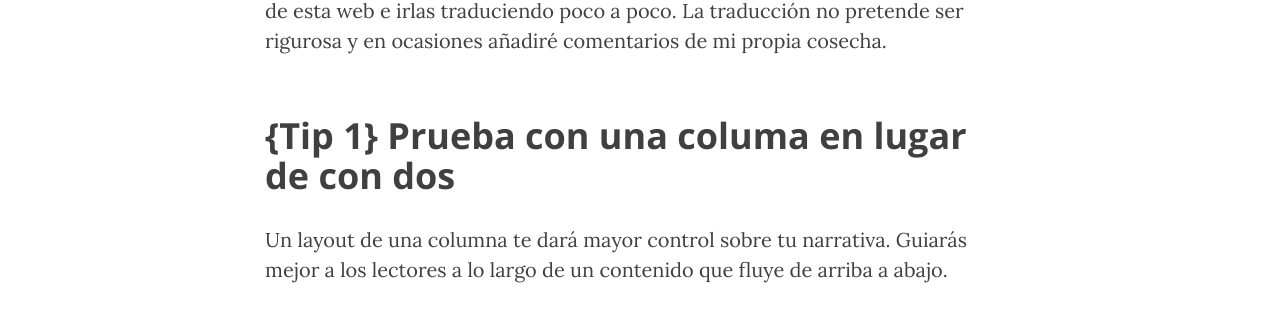
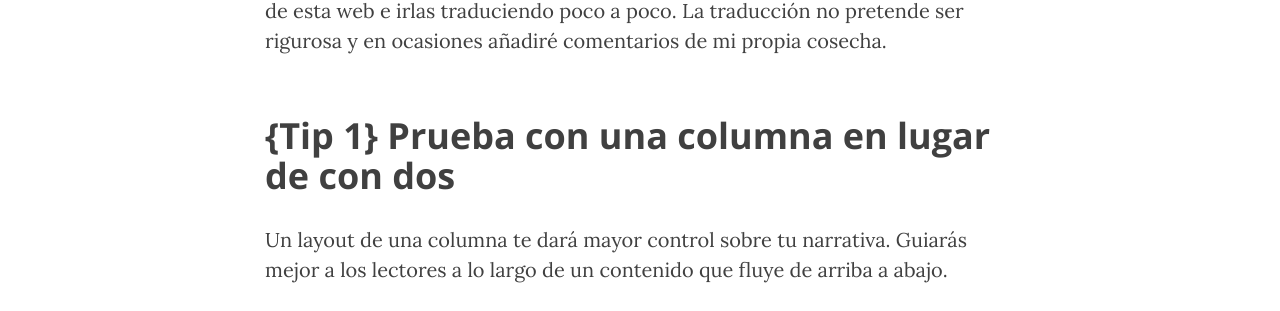
Before and after one commit to aunitz/beta, a Jekyll site: the page built from _posts/2017-03-06-tip-1-usabilidad-una-columna.markdown, in a window 1280 px wide. Shown: the part 770-1081 px from the top of the page. Built offline with Jekyll 4.4.1, drawn with Linux system fonts in a browser that asks for light colours; nearby versions of some CDN libraries.

Commit message:
Corrección de errata.

```diff
--- a/_posts/2017-03-06-tip-1-usabilidad-una-columna.markdown
+++ b/_posts/2017-03-06-tip-1-usabilidad-una-columna.markdown
@@ -11,7 +11,7 @@ header-img: "img/post-bg-04.jpg"
 
 <p>Consciente de la carencia de buenos contenidos en español sobre usabilidad y UI/UX en general, me he propuesto seleccionar algunas de las recomendaciones de esta web e irlas traduciendo poco a poco. La traducción no pretende ser rigurosa y en ocasiones añadiré comentarios de mi propia cosecha.</p>
 
-<h2 class="section-heading">{Tip 1} Prueba con una columa en lugar de con dos</h2>
+<h2 class="section-heading">{Tip 1} Prueba con una columna en lugar de con dos</h2>
 
 <p>Un layout de una columna te dará mayor control sobre tu narrativa. Guiarás mejor a los lectores a lo largo de un contenido que fluye de arriba a abajo.</p>
 
```
